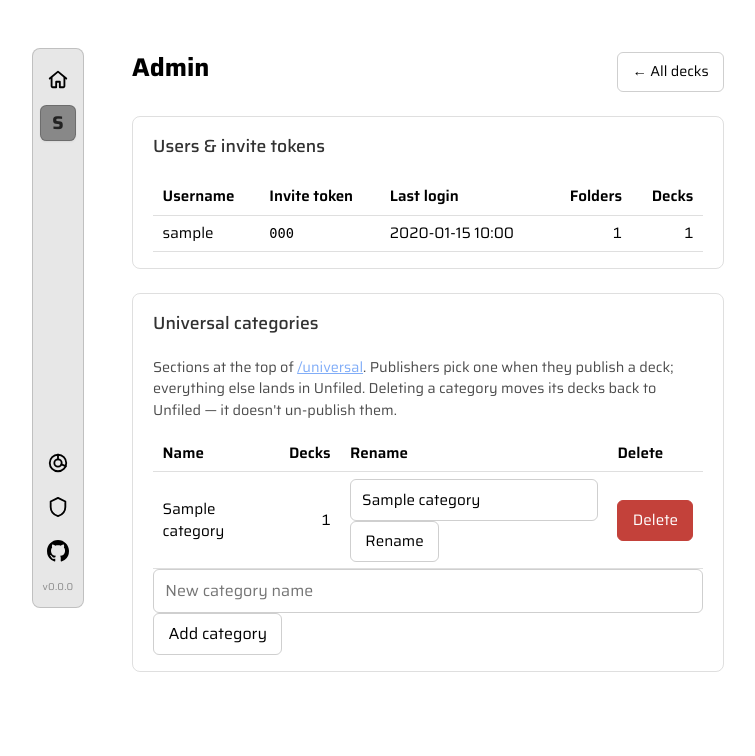
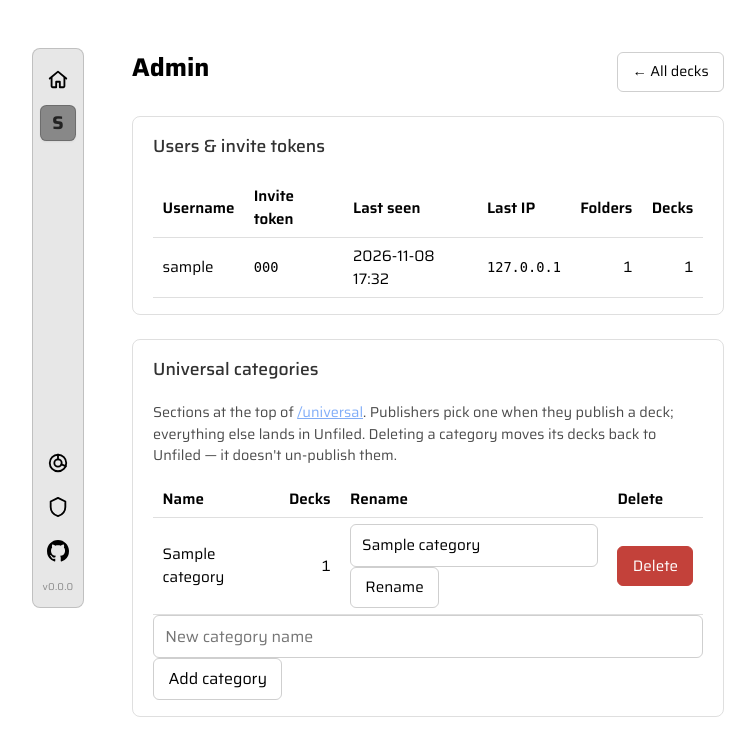
Before and after one commit to mikedewar/crazy-cram, a Flask app: page /admin in a window 1280 px wide. Shown: the top 756 px of the page, without its empty margins (212-967 px from the left). Run offline with Flask 3, Linux system fonts and the light colour scheme; a user stored in the database is signed in; tables that the repository leaves empty hold one stand-in row (values such as "Sample post"); some libraries are stand-ins or nearby versions.

Commit message:
Admin panel: show last-seen + IP instead of last-login
- Add User.last_seen_at and User.last_seen_ip (migration 0013,
  backfills from last_login_at).
- @app.before_request touches both for authenticated users, throttled
  to one write per 60s (also writes when the IP changes).
- Admin table swaps 'Last login' for 'Last seen' + 'Last IP'.

```diff
--- a/app.py
+++ b/app.py
@@ -132,6 +132,26 @@ def _rate_limited(e):
     return render_template("rate_limited.html", detail=str(e.description)), 429
 
 
+LAST_SEEN_WRITE_INTERVAL_S = 60
+
+
+@app.before_request
+def _touch_last_seen():
+    if not current_user.is_authenticated:
+        return
+    now = datetime.now(timezone.utc).replace(tzinfo=None)
+    prev = current_user.last_seen_at
+    ip = request.remote_addr
+    if (
+        prev is None
+        or (now - prev).total_seconds() >= LAST_SEEN_WRITE_INTERVAL_S
+        or current_user.last_seen_ip != ip
+    ):
+        current_user.last_seen_at = now
+        current_user.last_seen_ip = ip
+        db.session.commit()
+
+
 @app.after_request
 def _no_html_cache(response):
     # HTML pages carry per-user content + CSRF tokens; cached HTML is
@@ -172,6 +192,8 @@ class User(UserMixin, db.Model):
     created_at = db.Column(db.DateTime, default=lambda: datetime.now(timezone.utc))
     is_admin = db.Column(db.Boolean, nullable=False, default=False, server_default="0")
     last_login_at = db.Column(db.DateTime, nullable=True)
+    last_seen_at = db.Column(db.DateTime, nullable=True)
+    last_seen_ip = db.Column(db.String(45), nullable=True)
 
 
 class InviteCode(db.Model):
@@ -2227,7 +2249,8 @@ def admin():
         {
             "username": u.username,
             "invite_code": invite_by_user.get(u.id),
-            "last_login_at": u.last_login_at,
+            "last_seen_at": u.last_seen_at,
+            "last_seen_ip": u.last_seen_ip,
             "folders": folder_counts.get(u.id, 0),
             "decks": deck_counts.get(u.id, 0),
         }
--- a/templates/admin.html
+++ b/templates/admin.html
@@ -16,7 +16,8 @@
       <tr>
         <th>Username</th>
         <th>Invite token</th>
-        <th>Last login</th>
+        <th>Last seen</th>
+        <th>Last IP</th>
         <th class="num">Folders</th>
         <th class="num">Decks</th>
       </tr>
@@ -33,8 +34,15 @@
           {% endif %}
         </td>
         <td>
-          {% if row.last_login_at %}
-          {{ row.last_login_at.strftime('%Y-%m-%d %H:%M') }}
+          {% if row.last_seen_at %}
+          {{ row.last_seen_at.strftime('%Y-%m-%d %H:%M') }}
+          {% else %}
+          <span class="muted">—</span>
+          {% endif %}
+        </td>
+        <td>
+          {% if row.last_seen_ip %}
+          <code>{{ row.last_seen_ip }}</code>
           {% else %}
           <span class="muted">—</span>
           {% endif %}
```
Also changed, not shown: migrations/versions/0013_user_last_seen.py (added, +50 -0 lines), tests/test_admin.py (+9 -5 lines).
